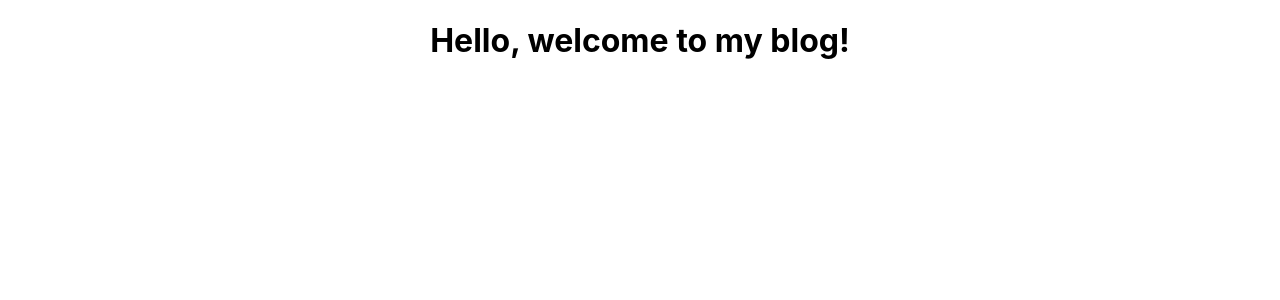
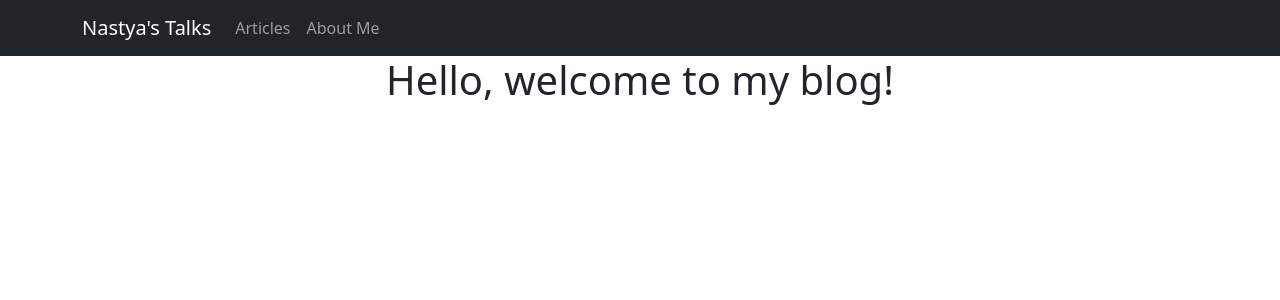
Before and after one commit to AnastasiyaSantalova/my-blog, a React (Create React App) app: page / in a window 1280 px wide. Shown: the top 300 px of the page. Built offline with nearby package versions, Linux system fonts and the light colour scheme.

Commit message:
[002-navbar] main navbar added

```diff
--- a/package.json
+++ b/package.json
@@ -6,7 +6,9 @@
     "@testing-library/jest-dom": "^5.16.4",
     "@testing-library/react": "^13.3.0",
     "@testing-library/user-event": "^13.5.0",
+    "bootstrap": "^5.1.3",
     "react": "^18.1.0",
+    "react-bootstrap": "^2.4.0",
     "react-dom": "^18.1.0",
     "react-router-dom": "^6.3.0",
     "react-scripts": "5.0.1",
@@ -35,5 +37,8 @@
       "last 1 firefox version",
       "last 1 safari version"
     ]
+  },
+  "overrides": {
+    "autoprefixer": "10.4.5"
   }
 }
--- a/src/App.js
+++ b/src/App.js
@@ -5,6 +5,7 @@ import {
 } from 'react-router-dom';
 
 import './App.css';
+import NavBar from './components/navbar/NavBar';
 
 import AboutPage from './pages/about/AboutPage';
 import ArticlePage from './pages/article/ArticlePage';
@@ -16,6 +17,7 @@ function App() {
   return (
       <Router>
         <div className="App">
+          <NavBar />
           <Routes>
             <Route index element={<HomePage />} />
             <Route path='/about' element={<AboutPage />} />
--- /dev/null
+++ b/src/components/navbar/NavBar.js
@@ -0,0 +1,19 @@
+import { Navbar, Nav, Container } from 'react-bootstrap';
+
+const NavBar = () => {
+	return (
+		<>
+			<Navbar bg="dark" variant="dark">
+				<Container>
+					<Navbar.Brand href="/">Nastya's Talks</Navbar.Brand>
+					<Nav className="me-auto">
+						<Nav.Link href="/articles">Articles</Nav.Link>
+						<Nav.Link href="/about">About Me</Nav.Link>
+					</Nav>
+				</Container>
+			</Navbar>
+		</>
+	)
+}
+
+export default NavBar;
--- a/src/index.js
+++ b/src/index.js
@@ -3,6 +3,8 @@ import ReactDOM from 'react-dom/client';
 import './index.css';
 import App from './App';
 import reportWebVitals from './reportWebVitals';
+
+import 'bootstrap/dist/css/bootstrap.min.css';
 
 const root = ReactDOM.createRoot(document.getElementById('root'));
 root.render(
@@ -11,7 +13,4 @@ root.render(
   </React.StrictMode>
 );
 
-// If you want to start measuring performance in your app, pass a function
-// to log results (for example: reportWebVitals(console.log))
-// or send to an analytics endpoint. Learn more: https://bit.ly/CRA-vitals
 reportWebVitals();
```
Also changed, not shown: 1 other file (tests, documents, lock files or other folders).
